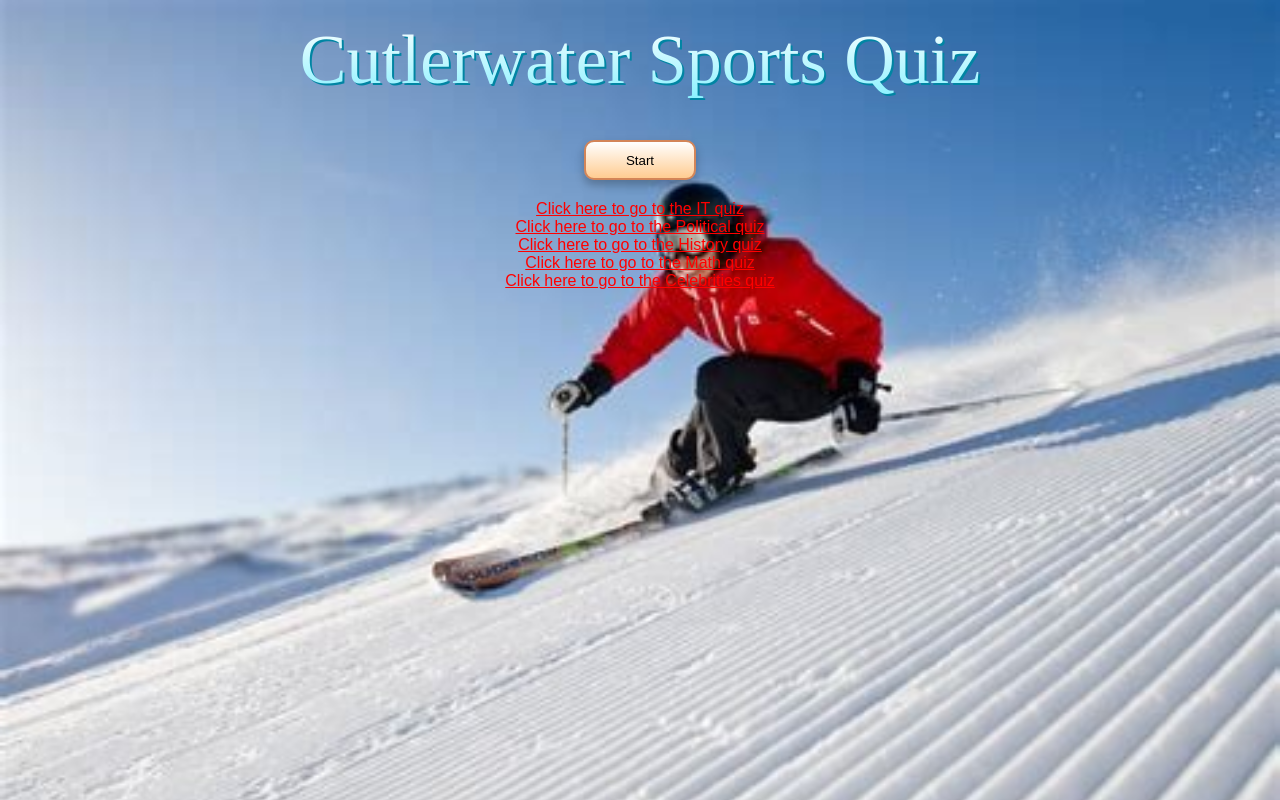
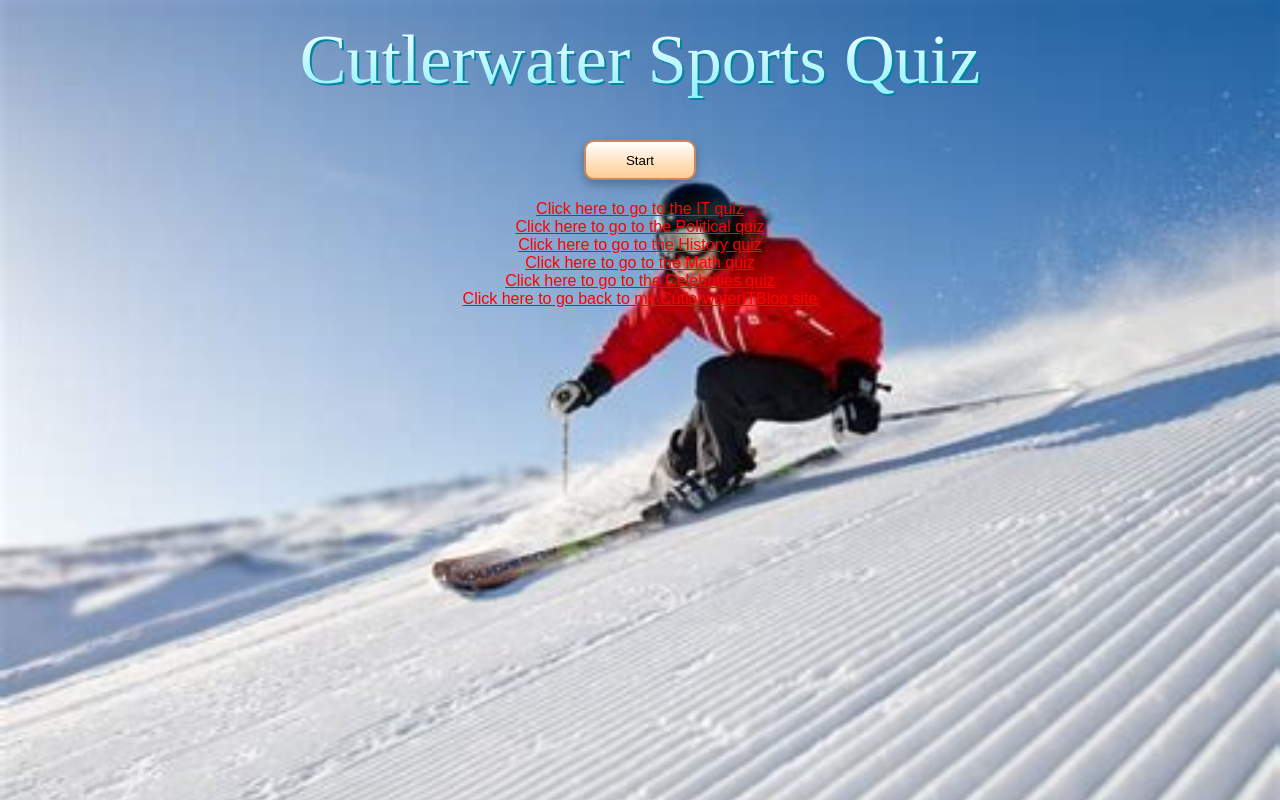
Before and after one commit to cutlerwater/sports-quiz, a React (Create React App) app: page / in a window 1280 px wide. Built offline with nearby package versions, Linux system fonts and the light colour scheme.

Commit message:
adding home link

```diff
--- a/src/App.tsx
+++ b/src/App.tsx
@@ -102,6 +102,7 @@ const App = () => {
        <a href="https://cutlerwater-historyquiz.netlify.app/">Click here to go to the History quiz</a>
        <a href="https://cutlerwater-mathquiz.netlify.app/">Click here to go to the Math quiz</a>
        <a href="https://cutlerwater-celebritiesquiz.netlify.app/">Click here to go to the Celebrities quiz</a>
+       <a href="https://cutlerwater-profile.netlify.app/">Click here to go back to my CutlerwaterITBlog site</a>
       </Wrapper>
           </>
   );
```
